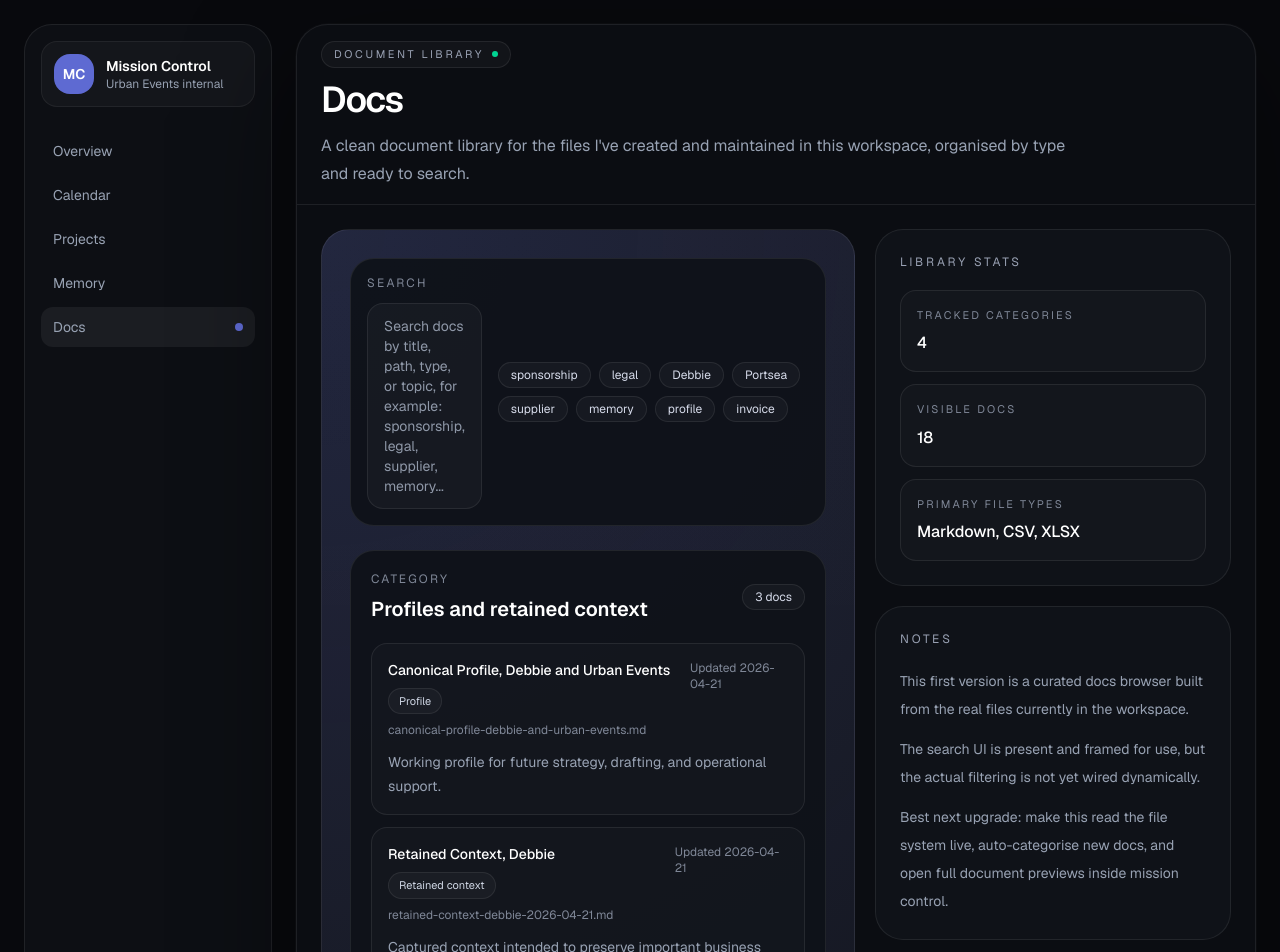
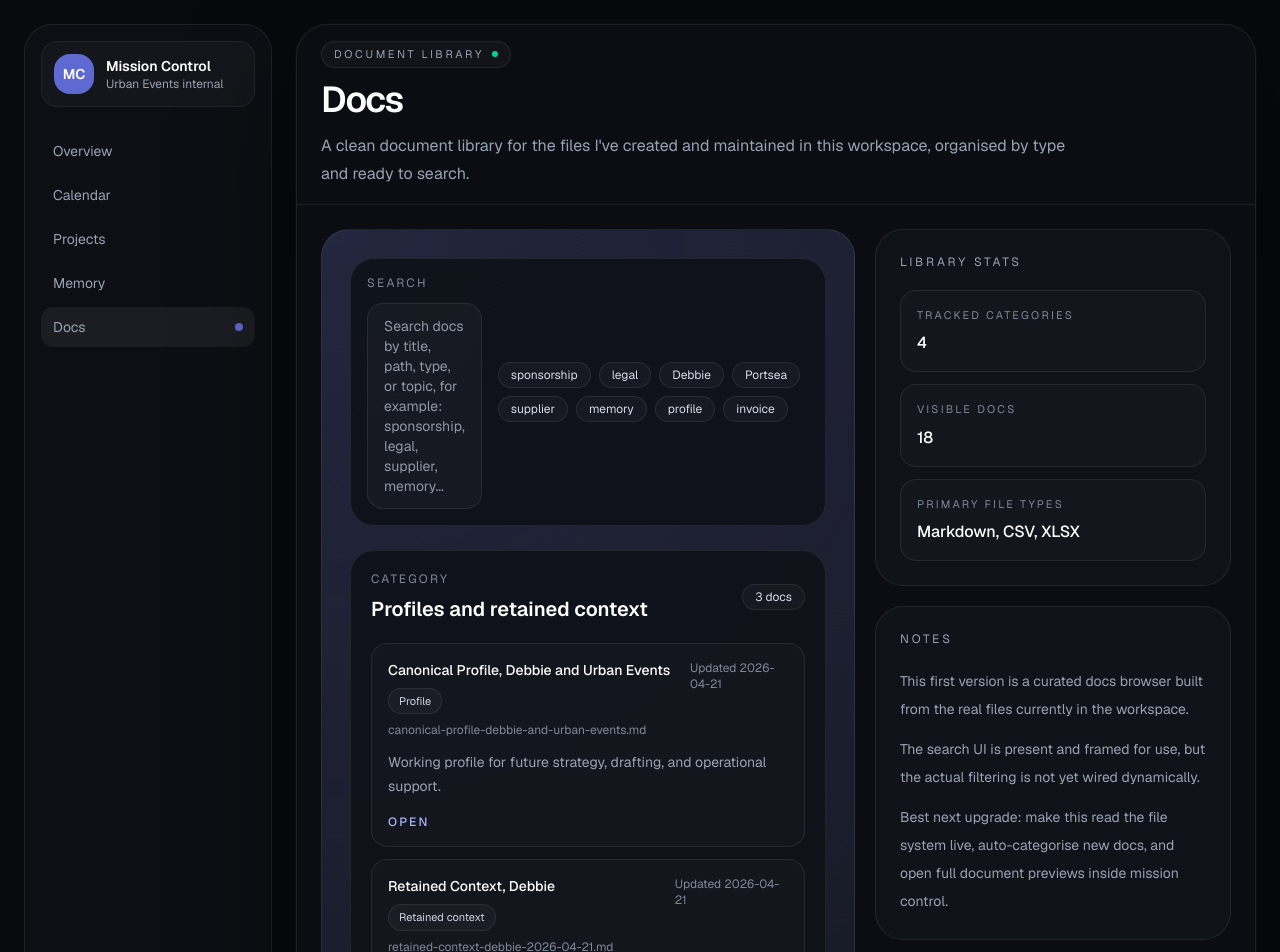
Before and after one commit to sophief3polo/workspace, a Next.js app in the folder mission-control/: page /docs in a window 1280 px wide. Shown: the top 952 px of the page. Built offline with nearby package versions, Linux system fonts and the light colour scheme.

Commit message:
Make Mission Control docs entries clickable

```diff
--- a/mission-control/src/app/docs/page.tsx
+++ b/mission-control/src/app/docs/page.tsx
@@ -1,3 +1,5 @@
+import Link from "next/link";
+
 const categories = [
   {
     name: "Profiles and retained context",
@@ -9,6 +11,7 @@ const categories = [
         type: "Profile",
         updated: "2026-04-21",
         summary: "Working profile for future strategy, drafting, and operational support.",
+        href: "/memory?slice=profile",
       },
       {
         title: "Retained Context, Debbie",
@@ -16,6 +19,7 @@ const categories = [
         type: "Retained context",
         updated: "2026-04-21",
         summary: "Captured context intended to preserve important business and operator detail.",
+        href: "/memory?slice=retained-context",
       },
       {
         title: "Interview Gap List",
@@ -23,6 +27,7 @@ const categories = [
         type: "Research",
         updated: "2026-04-21",
         summary: "Identifies missing source material and context gaps from the Debbie interview process.",
+        href: "/docs?slice=research",
       },
     ],
   },
@@ -36,6 +41,7 @@ const categories = [
         type: "Legal dossier",
         updated: "2026-04-21",
         summary: "Public-source starter dossier for litigation and related dispute monitoring.",
+        href: "/docs?slice=legal",
       },
       {
         title: "Litigation Brief, F3 v Polo",
@@ -43,6 +49,7 @@ const categories = [
         type: "Legal brief",
         updated: "2026-04-20",
         summary: "Working brief tied to the F3 Polo legal matter.",
+        href: "/docs?slice=legal",
       },
     ],
   },
@@ -56,6 +63,7 @@ const categories = [
         type: "Supplier list",
         updated: "2026-04-20",
         summary: "Supplier comparison source list for marquee infrastructure in Brisbane.",
+        href: "/office?slice=suppliers",
       },
       {
         title: "Brisbane fencing companies",
@@ -63,6 +71,7 @@ const categories = [
         type: "Supplier list",
         updated: "2026-04-20",
         summary: "Fencing supplier market scan for Brisbane event planning.",
+        href: "/office?slice=suppliers",
       },
       {
         title: "Brisbane luxury toilets",
@@ -70,6 +79,7 @@ const categories = [
         type: "Supplier list",
         updated: "2026-04-20",
         summary: "Premium amenities supplier list for Brisbane event infrastructure.",
+        href: "/office?slice=suppliers",
       },
       {
         title: "Brisbane traffic management companies",
@@ -77,6 +87,7 @@ const categories = [
         type: "Supplier list",
         updated: "2026-04-20",
         summary: "Traffic management options for Brisbane event delivery.",
+        href: "/office?slice=operations",
       },
       {
         title: "Brisbane waste management companies",
@@ -84,6 +95,7 @@ const categories = [
         type: "Supplier list",
         updated: "2026-04-20",
         summary: "Waste management supplier scan for Brisbane operations.",
+        href: "/office?slice=operations",
       },
       {
         title: "Portsea contacts merged",
@@ -91,6 +103,7 @@ const categories = [
         type: "Spreadsheet",
         updated: "2026-04-20",
         summary: "Merged contact workbook for Portsea-related supplier and contact data.",
+        href: "/office?slice=contacts",
       },
       {
         title: "Key Contacts + Suppliers All Markets, merged",
@@ -98,6 +111,7 @@ const categories = [
         type: "Spreadsheet",
         updated: "2026-04-20",
         summary: "Expanded operations workbook with merged city tabs, filters, and structured table view.",
+        href: "/office?slice=comparison",
       },
       {
         title: "Paid invoices register",
@@ -105,6 +119,7 @@ const categories = [
         type: "Finance data",
         updated: "2026-04-20",
         summary: "Register view of paid invoice data for tracking and reconciliation.",
+        href: "/office?slice=finance",
       },
     ],
   },
@@ -118,6 +133,7 @@ const categories = [
         type: "Memory",
         updated: "2026-04-20",
         summary: "Curated long-term memory for business context, preferences, and retained strategic guidance.",
+        href: "/memory",
       },
       {
         title: "Daily memory, 2026-04-20",
@@ -125,6 +141,7 @@ const categories = [
         type: "Daily memory",
         updated: "2026-04-20",
         summary: "Day-based memory log including the canonical Debbie business context interview.",
+        href: "/memory?slice=daily",
       },
       {
         title: "USER.md",
@@ -132,6 +149,7 @@ const categories = [
         type: "System doc",
         updated: "2026-04-20",
         summary: "User and stakeholder context for Debbie, Simon, and Sam.",
+        href: "/team",
       },
       {
         title: "IDENTITY.md",
@@ -139,6 +157,7 @@ const categories = [
         type: "System doc",
         updated: "2026-04-21",
         summary: "Assistant identity, role, and commercial positioning.",
+        href: "/team?slice=identity",
       },
       {
         title: "SOUL.md",
@@ -146,6 +165,7 @@ const categories = [
         type: "System doc",
         updated: "2026-04-20",
         summary: "Core behavioural guidance shaping how the assistant works.",
+        href: "/team?slice=soul",
       },
     ],
   },
@@ -178,22 +198,22 @@ export default function DocsPage() {
           </div>
 
           <nav className="mt-6 space-y-1 text-sm text-[#98a2b3]">
-            <a href="/" className="flex items-center justify-between rounded-xl px-3 py-2.5 transition hover:bg-white/[0.04] hover:text-white">
+            <Link href="/" className="flex items-center justify-between rounded-xl px-3 py-2.5 transition hover:bg-white/[0.04] hover:text-white">
               <span>Overview</span>
-            </a>
-            <a href="/calendar" className="flex items-center justify-between rounded-xl px-3 py-2.5 transition hover:bg-white/[0.04] hover:text-white">
+            </Link>
+            <Link href="/calendar" className="flex items-center justify-between rounded-xl px-3 py-2.5 transition hover:bg-white/[0.04] hover:text-white">
               <span>Calendar</span>
-            </a>
-            <a href="/projects" className="flex items-center justify-between rounded-xl px-3 py-2.5 transition hover:bg-white/[0.04] hover:text-white">
+            </Link>
+            <Link href="/projects" className="flex items-center justify-between rounded-xl px-3 py-2.5 transition hover:bg-white/[0.04] hover:text-white">
               <span>Projects</span>
-            </a>
-            <a href="/memory" className="flex items-center justify-between rounded-xl px-3 py-2.5 transition hover:bg-white/[0.04] hover:text-white">
+            </Link>
+            <Link href="/memory" className="flex items-center justify-between rounded-xl px-3 py-2.5 transition hover:bg-white/[0.04] hover:text-white">
               <span>Memory</span>
-            </a>
-            <a href="/docs" className="flex items-center justify-between rounded-xl bg-white/[0.06] px-3 py-2.5 text-white transition">
+            </Link>
+            <Link href="/docs" className="flex items-center justify-between rounded-xl bg-white/[0.06] px-3 py-2.5 text-white transition">
               <span>Docs</span>
               <span className="h-2 w-2 rounded-full bg-[#5e6ad2]" />
-            </a>
+            </Link>
           </nav>
         </aside>
 
@@ -252,7 +272,11 @@ export default function DocsPage() {
 
                         <div className="mt-5 grid gap-3">
                           {category.docs.map((doc) => (
-                            <article key={doc.path} className="rounded-2xl border border-white/8 bg-white/[0.02] p-4">
+                            <Link
+                              key={doc.path}
+                              href={doc.href}
+                              className="block rounded-2xl border border-white/8 bg-white/[0.02] p-4 transition hover:border-[#5e6ad2]/60 hover:bg-[#121622]"
+                            >
                               <div className="flex flex-col gap-3 sm:flex-row sm:items-start sm:justify-between">
                                 <div>
                                   <div className="flex flex-wrap items-center gap-2">
@@ -266,7 +290,10 @@ export default function DocsPage() {
                                 <span className="text-xs text-[#7f8797]">Updated {doc.updated}</span>
                               </div>
                               <p className="mt-3 text-sm leading-6 text-[#98a2b3]">{doc.summary}</p>
-                            </article>
+                              <div className="mt-4 text-xs font-medium uppercase tracking-[0.18em] text-[#aab4ff]">
+                                Open
+                              </div>
+                            </Link>
                           ))}
                         </div>
                       </section>
```
